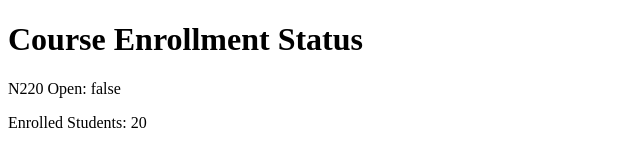
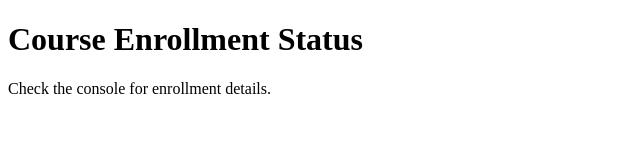
Before and after one commit to squeef/N220, a plain HTML site: page objects.html in a window 1280 px wide. Shown: the whole page, without its empty margins (0-640 px from the left). Drawn offline with Linux system fonts and the light colour scheme.

Commit message:
revision

```diff
--- a/objects.html
+++ b/objects.html
@@ -6,52 +6,44 @@
     <title>Course Enrollment</title>
     <script>
       // Create the course object
-      let course = {
+      const course = {
         courseNumber: "N220",
         courseTitle: "Introduction to Media Application Development",
         totalSeats: 20,
         enrolled: 18,
 
-        // Method to check availability
+        // Method to calculate availability
         availability: function () {
           return this.enrolled < this.totalSeats;
         },
 
-        // Method to display availability
-        displayAvailability: function () {
+        // Method to print availability status to console
+        printAvailability: function () {
           console.log(`${this.courseNumber} Open: ${this.availability()}`);
-          document.getElementById("availability").innerText = `${
-            this.courseNumber
-          } Open: ${this.availability()}`;
         },
 
         // Method to enroll additional students
         enrollStudents: function (number) {
           this.enrolled += number;
+          console.log(`Enrolled Students: ${this.enrolled}`);
         },
       };
 
-      // Print initial availability
+      // Execute when the window loads
       window.onload = function () {
-        course.displayAvailability(); // Output: N220 Open: true
+        // Print initial availability
+        course.printAvailability(); // Output: N220 Open: true
 
         // Enroll two more students
-        course.enrollStudents(2);
-
-        // Print updated enrolled number
-        console.log(`Enrolled Students: ${course.enrolled}`); // Output: Enrolled Students: 20
-        document.getElementById(
-          "enrolled"
-        ).innerText = `Enrolled Students: ${course.enrolled}`;
+        course.enrollStudents(2); // Output: Enrolled Students: 20
 
         // Print availability again
-        course.displayAvailability(); // Output: N220 Open: false
+        course.printAvailability(); // Output: N220 Open: false
       };
     </script>
   </head>
   <body>
     <h1>Course Enrollment Status</h1>
-    <p id="availability"></p>
-    <p id="enrolled"></p>
+    <p>Check the console for enrollment details.</p>
   </body>
 </html>
```
